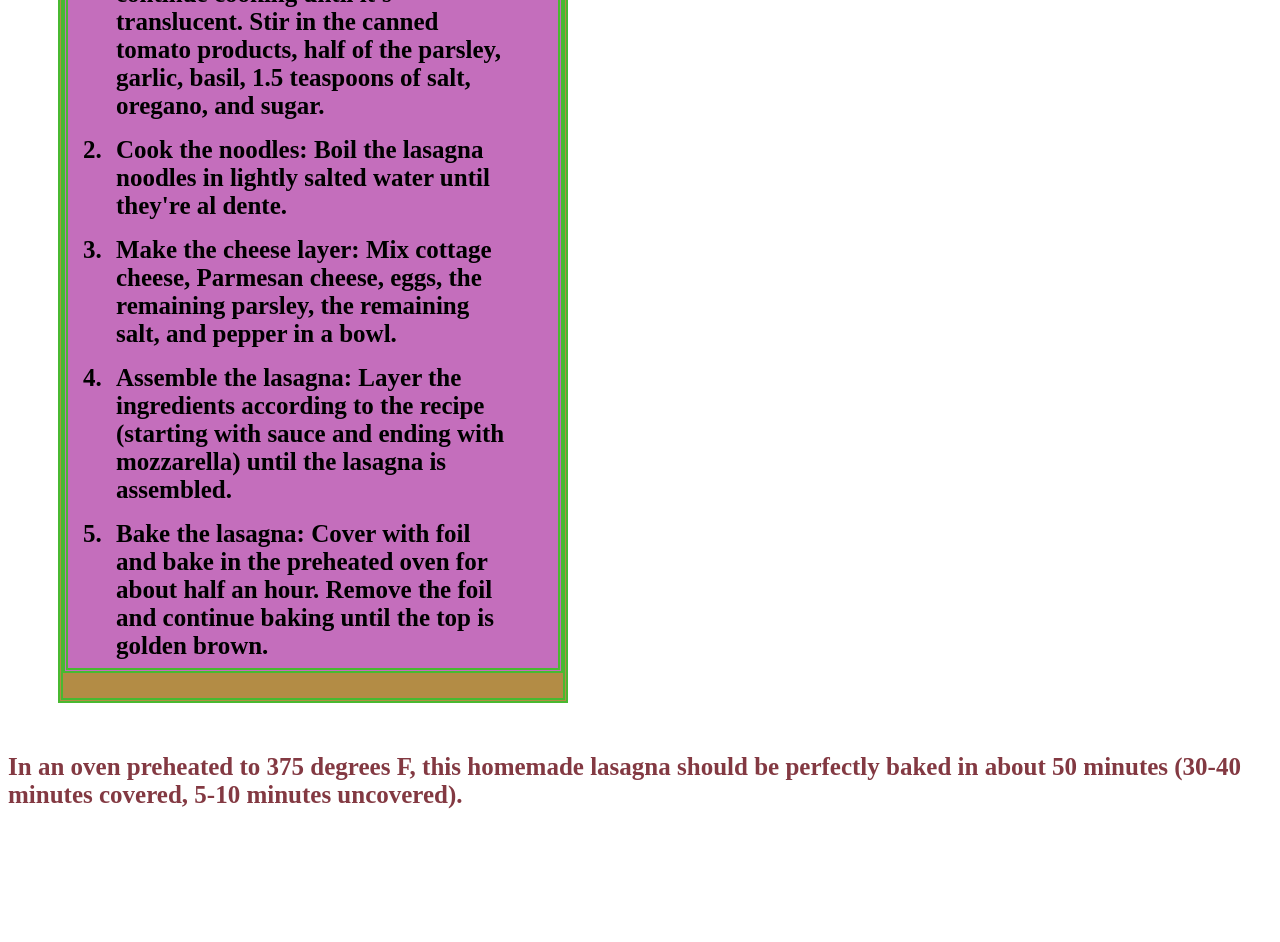
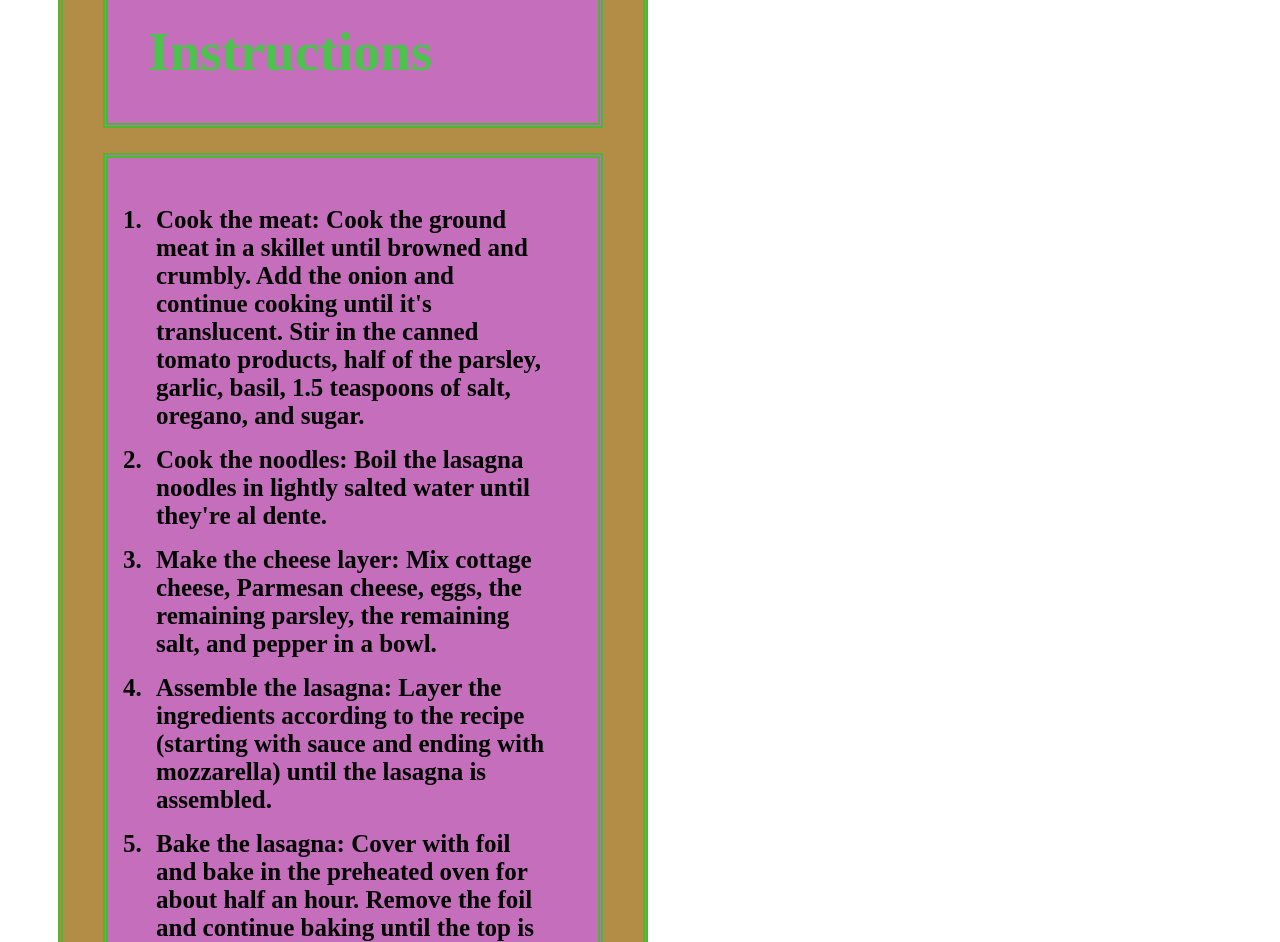
Before and after one commit to jmoyers-843/odin-recipes, a plain HTML site: page recipes/lasagne.html in a window 1280 px wide. Shown: the part 1858-2800 px from the top of the page. Before the commit the page ends 2692 px from the top, so only its background shows below. Drawn offline with Linux system fonts and the light colour scheme.

Commit message:
Cleanup style sheet and recipe template
Used chain class calls to clean up style sheet and template code

```diff
--- a/recipes/lasagne.html
+++ b/recipes/lasagne.html
@@ -6,6 +6,7 @@
     <link rel="stylesheet" href="../style.css"> <!--check path to style sheet is styles not working-->
     <title>Lasagne</title>
 </head>
+
 <body>
     <h1>Lasagne</h1>
     <div class="recipe-images">
@@ -13,8 +14,8 @@
         <img src="https://imagesvc.meredithcorp.io/v3/mm/image?url=https%3A%2F%2Fpublic-assets.meredithcorp.io%2Ff5fb06bae980ae5f3bc67b14d71ff4f5%2F17058790206771000019936.jpg&q=60&c=sc&poi=auto&orient=true&h=512" alt="2nd Contributer Image of Homemade Lasagne"    width =300>
     </div>
  <p>
-    <div class="ingred-outer-box">
-        <h2 class="ingredients">Ingredients</h2>
+    <div class="ingredients outerbox">
+        <h2 class="ingredients header">Ingredients</h2>
             <!-- These ingredients, taken from Allrecipes.com, should pop up with bullet points automatically by using and unordered list -->
           <ul class="ingredients">
             <li>½ pound ground pork</li>
@@ -37,8 +38,8 @@
             <li>1 (16 ounce) package shredded mozzarella cheese</li>
         </ul>
     </div>>
-    <div class="inst-outer-box">
-        <h2 class="instructions">Instructions</h2>
+    <div class="instructions outerbox">
+        <h2 class="instructions header">Instructions</h2>
         <!-- This ordered list of lasagna instructions from Allrecipes.com should be numbered automatically because of the ol function -->
         <ol class="instructions">
             <li>Cook the meat: Cook the ground meat in a skillet until browned and crumbly. Add the onion and continue cooking until it's translucent. Stir in the canned tomato products, half of the parsley, garlic, basil, 1.5 teaspoons of salt, oregano, and sugar.</li>
--- a/style.css
+++ b/style.css
@@ -20,9 +20,10 @@ h1{
     text-align: center;
 }
 
-h2{
-    color: rgb(78, 151, 194);
-    font-size: 35px;
+.instructions.header,
+.ingredients.header{
+    color: rgb(78, 194, 78);
+    font-size: 55px;
     margin-top: 0px;
     margin-bottom: 0px;
  }
@@ -52,7 +53,7 @@ h3{
 .instructions{
     background: rgb(196, 110, 188);
     border: 5px double rgb(72, 185, 49);
-    padding: 0px 40px;
+    padding: 40px;
 }
 
 .recipe-images{
@@ -62,13 +63,13 @@ h3{
 li {
     padding: 8px;
 }
-.inst-outer-box{
+.instructions.outerbox{
     background: rgb(179, 140, 69);
     border: 5px double rgb(72, 185, 49);
     max-width: 500px;
     margin: 50px;
 }
-.ingred-outer-box{
+.ingredients.outerbox{
     border: 10px solid blue;
     max-width: 490px;
     margin: 50px;
```
